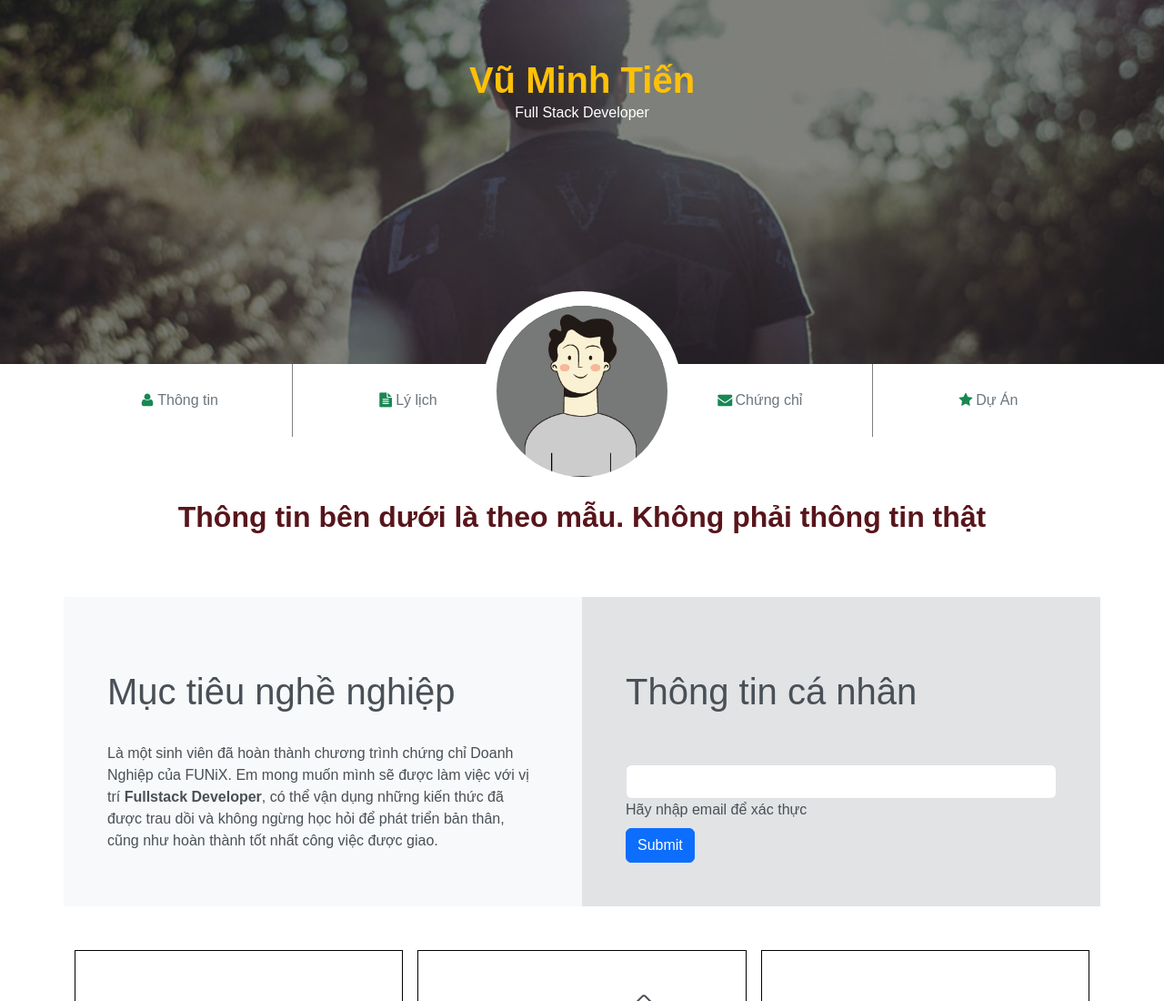
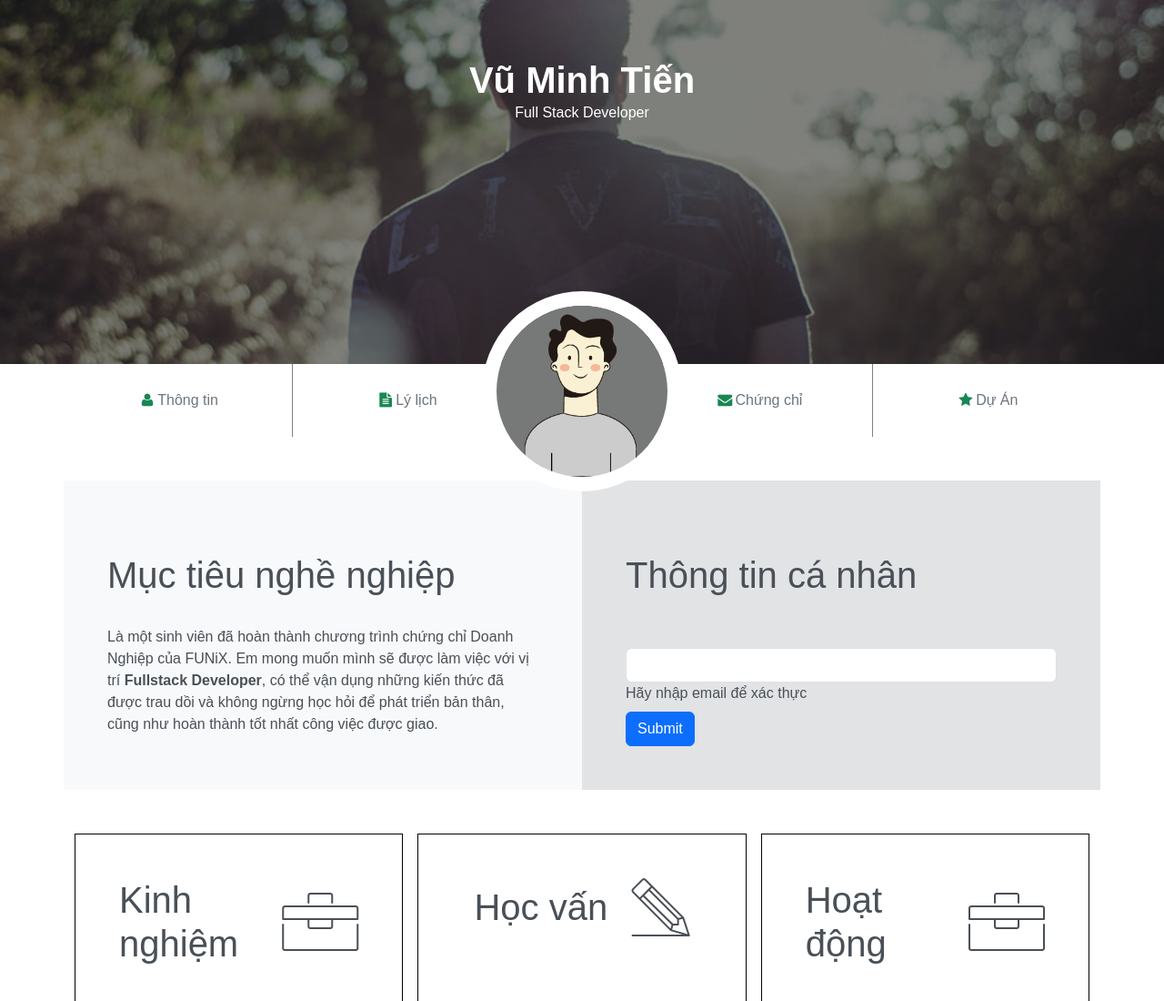
Before and after one commit to tien998/web101-asm3, a plain HTML site: page index.html in a window 1280 px wide. Shown: the top 1100 px of the page at 91% size. Drawn offline with nearby package versions, Linux system fonts and the light colour scheme.

Commit message:
final asm3

```diff
--- a/index.html
+++ b/index.html
@@ -23,7 +23,7 @@
 	<div id="banner">
 		<div class="overlay"></div>
 		<div class="content">
-			<h1 class="fw-bolder text-warning">Vũ Minh Tiến</h1>
+			<h1 class="fw-bolder">Vũ Minh Tiến</h1>
 			<span>Full Stack Developer</span>
 		</div>
 	</div>
@@ -62,10 +62,10 @@
 		</div>
 	</section>
 
-	<section class="container my-6 text-center">
+	<!-- <section class="container my-6 text-center">
 		<p class="text-danger-emphasis fs-2 fw-bold">Thông tin bên dưới là theo mẫu. Không phải thông tin thật</p>
 
-	</section>
+	</section> -->
 
 	<section id="about" class="my-5">
 		<div class="container-lg">
```
